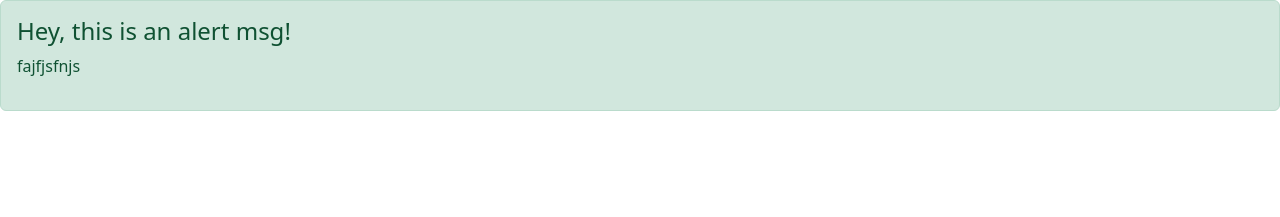
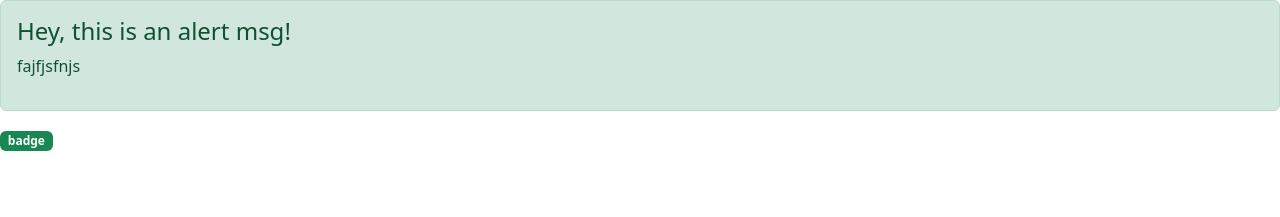
Before and after one commit to zodiakara/221123_W8HW29, a React (Create React App) app: page / in a window 1280 px wide. Shown: the top 217 px of the page. Built offline with nearby package versions, Linux system fonts and the light colour scheme.

Commit message:
Badge Component added

```diff
--- a/src/App.js
+++ b/src/App.js
@@ -1,11 +1,15 @@
 import "./App.css";
 import "bootstrap/dist/css/bootstrap.min.css";
 import WarningSign from "./components/WarningSign";
+import MyBadge from "./components/MyBadge";
 
 function App() {
   return (
     <div>
       <WarningSign text="fajfjsfnjs" />
+      <div>
+        <MyBadge text="badge" color="bg-success" />
+      </div>
     </div>
   );
 }
--- /dev/null
+++ b/src/components/MyBadge.jsx
@@ -0,0 +1,11 @@
+import Badge from "react-bootstrap/Badge";
+
+function MyBadge(props) {
+  return (
+    <div>
+      <Badge className={props.color}>{props.text}</Badge>
+    </div>
+  );
+}
+
+export default MyBadge;
```
